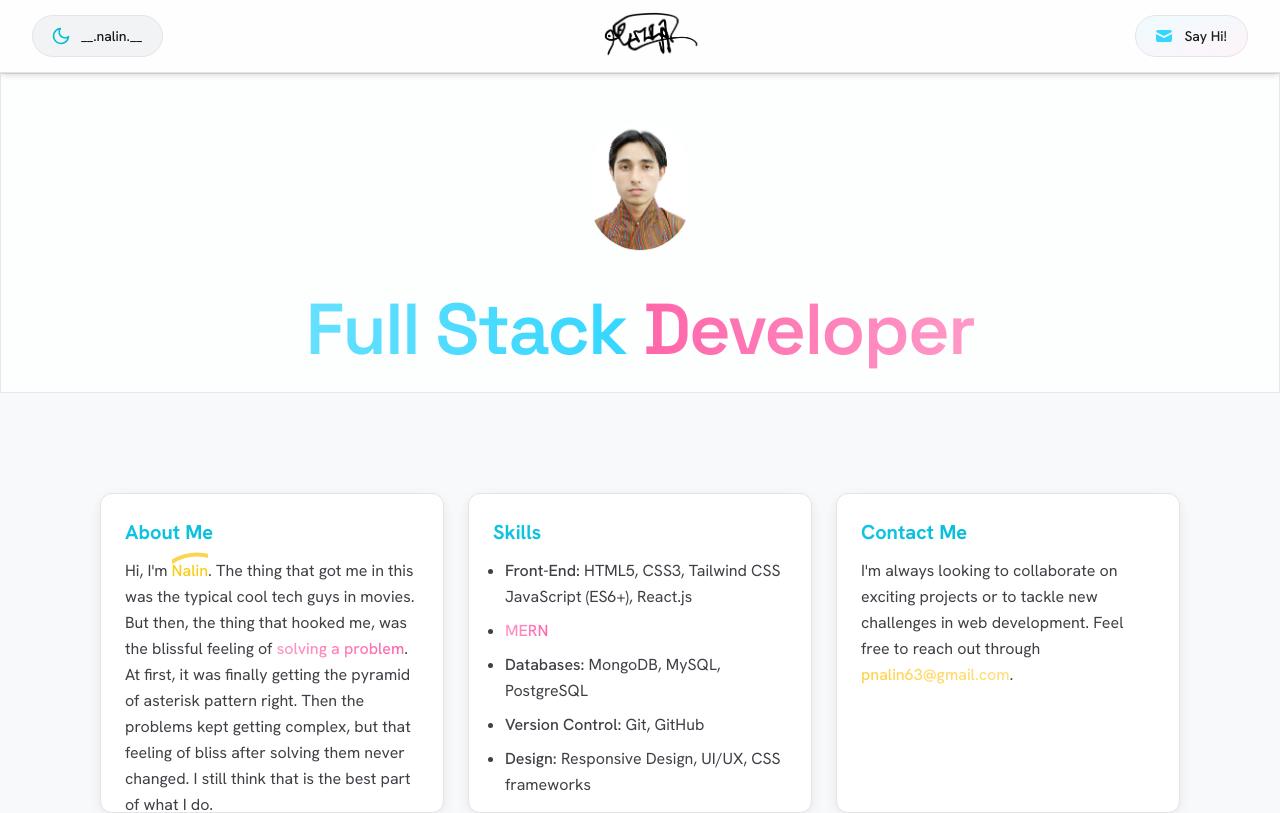
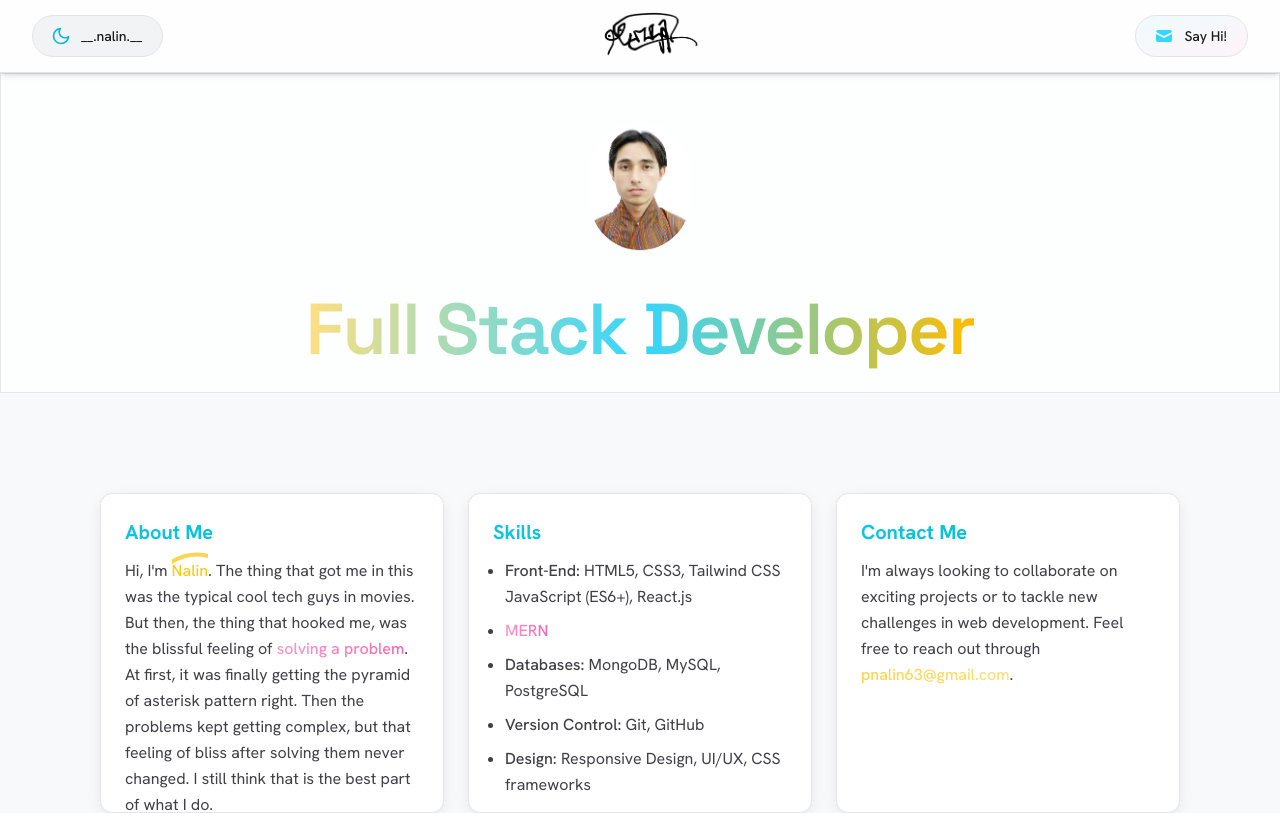
Before and after one commit to NalinPradhan/profilepage, a React (Create React App) app: page / in a window 1280 px wide. Shown: the top 813 px of the page. Built offline with nearby package versions, Linux system fonts and the light colour scheme; what tailwindcss-motion would draw is missing.

Commit message:
updated text hero

```diff
--- a/src/components/Herotxt.jsx
+++ b/src/components/Herotxt.jsx
@@ -72,13 +72,13 @@ function Herotxt() {
         <h1 className="mt-10 font-semibold md:text-5xl lg:text-7xl text-2xl space-grotesk-font tracking-tight relative z-10">
           <span
             ref={web}
-            className="bg-gradient-to-r from-accent-cyan-light to-accent-cyan bg-clip-text text-transparent"
+            className="bg-gradient-to-r from-accent-yellow-light to-accent-cyan bg-clip-text text-transparent"
           >
             Full Stack{" "}
           </span>
           <span
             ref={full}
-            className="bg-gradient-to-r from-accent-rose to-accent-rose-light bg-clip-text text-transparent md:text-5xl lg:text-7xl text-2xl"
+            className="bg-gradient-to-r to-accent-yellow-dark from-accent-cyan  bg-clip-text text-transparent md:text-5xl lg:text-7xl text-2xl"
           >
             {" "}
             Developer
```
